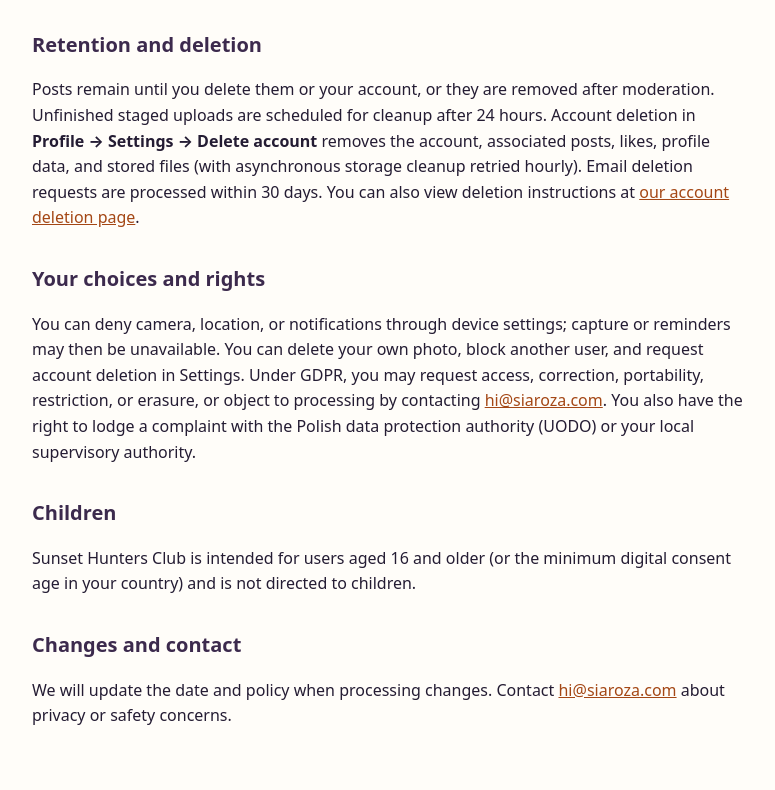
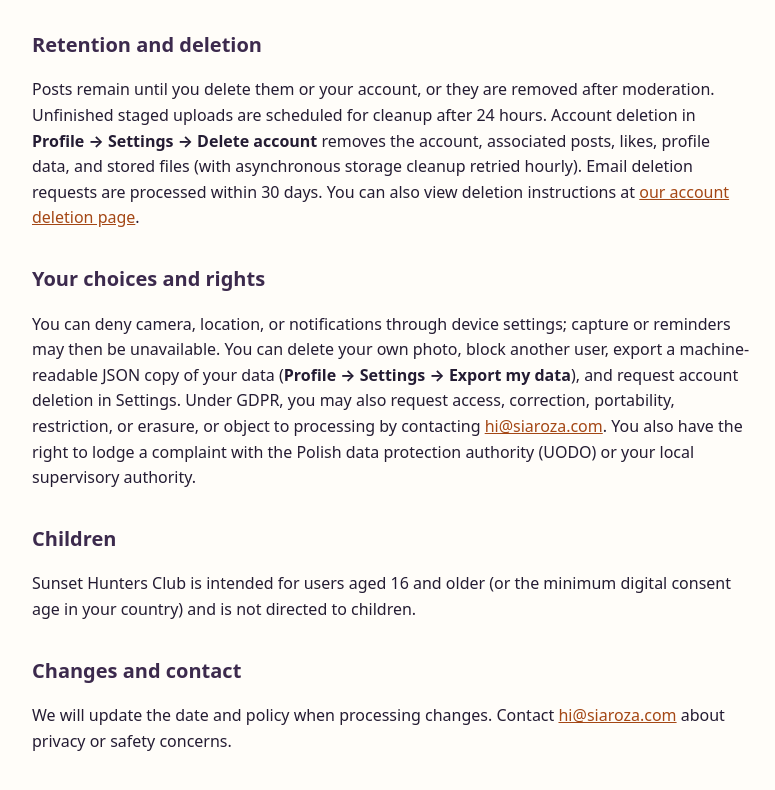
Before and after one commit to colorage/sunset-hunters-site, a plain HTML site: page privacy-policy.html in a window 1280 px wide. Shown: the part 1147-1937 px from the top of the page, without its empty margins (248-1023 px from the left). Drawn offline with Linux system fonts and the light colour scheme.

Commit message:
docs: mention in-app GDPR data export in privacy policy

```diff
--- a/privacy-policy.html
+++ b/privacy-policy.html
@@ -48,7 +48,7 @@
   <p>Posts remain until you delete them or your account, or they are removed after moderation. Unfinished staged uploads are scheduled for cleanup after 24 hours. Account deletion in <strong>Profile → Settings → Delete account</strong> removes the account, associated posts, likes, profile data, and stored files (with asynchronous storage cleanup retried hourly). Email deletion requests are processed within 30 days. You can also view deletion instructions at <a href="./delete-account.html">our account deletion page</a>.</p>
 
   <h2>Your choices and rights</h2>
-  <p>You can deny camera, location, or notifications through device settings; capture or reminders may then be unavailable. You can delete your own photo, block another user, and request account deletion in Settings. Under GDPR, you may request access, correction, portability, restriction, or erasure, or object to processing by contacting <a href="mailto:hi@siaroza.com">hi@siaroza.com</a>. You also have the right to lodge a complaint with the Polish data protection authority (UODO) or your local supervisory authority.</p>
+  <p>You can deny camera, location, or notifications through device settings; capture or reminders may then be unavailable. You can delete your own photo, block another user, export a machine-readable JSON copy of your data (<strong>Profile → Settings → Export my data</strong>), and request account deletion in Settings. Under GDPR, you may also request access, correction, portability, restriction, or erasure, or object to processing by contacting <a href="mailto:hi@siaroza.com">hi@siaroza.com</a>. You also have the right to lodge a complaint with the Polish data protection authority (UODO) or your local supervisory authority.</p>
 
   <h2>Children</h2>
   <p>Sunset Hunters Club is intended for users aged 16 and older (or the minimum digital consent age in your country) and is not directed to children.</p>
```
